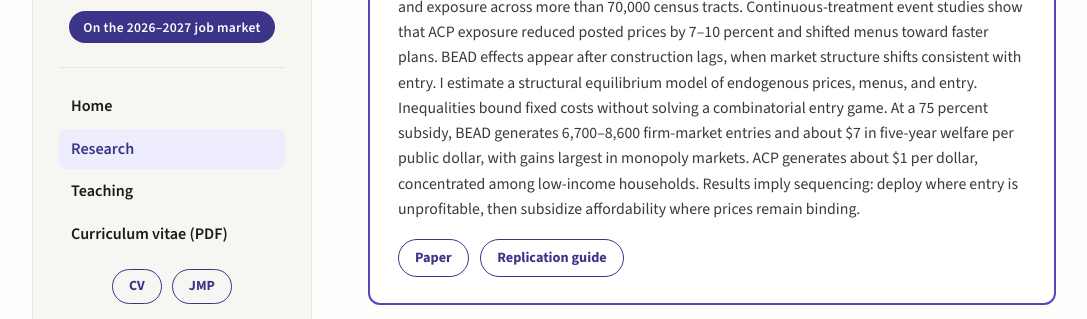
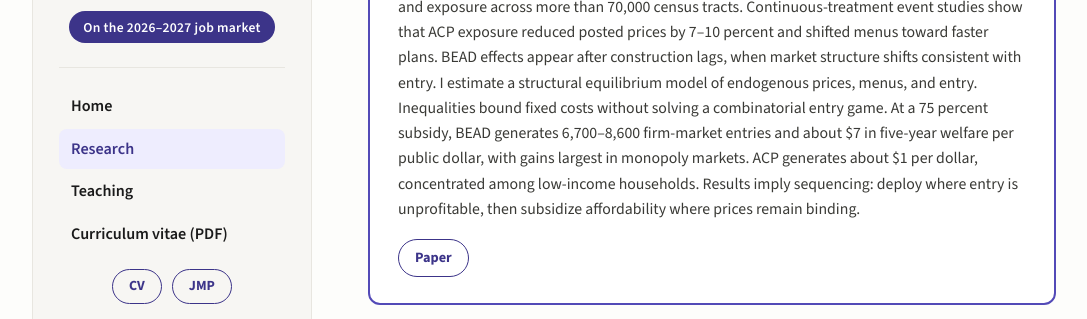
Before and after one commit to Sidi-Sawadogo/sidi-sawadogo.github.io, a plain HTML site: page pages/research.html in a window 1280 px wide. Shown: the part 371-690 px from the top of the page, without its empty margins (96-1183 px from the left). Drawn offline with nearby package versions, Linux system fonts and the light colour scheme.

Commit message:
Comment out Replication guide link
Comment out the Replication guide link in research.html

```diff
--- a/pages/research.html
+++ b/pages/research.html
@@ -113,7 +113,7 @@
 
             <div class="paper-links">
               <a href="../files/JMP_Sawadogo.pdf" target="_blank">Paper</a>
-              <a href="../files/Replication%20guide.pdf" target="_blank">Replication guide</a>
+            <!--  <a href="../files/Replication%20guide.pdf" target="_blank">Replication guide</a> -->
             </div>
           </div>
 
```
